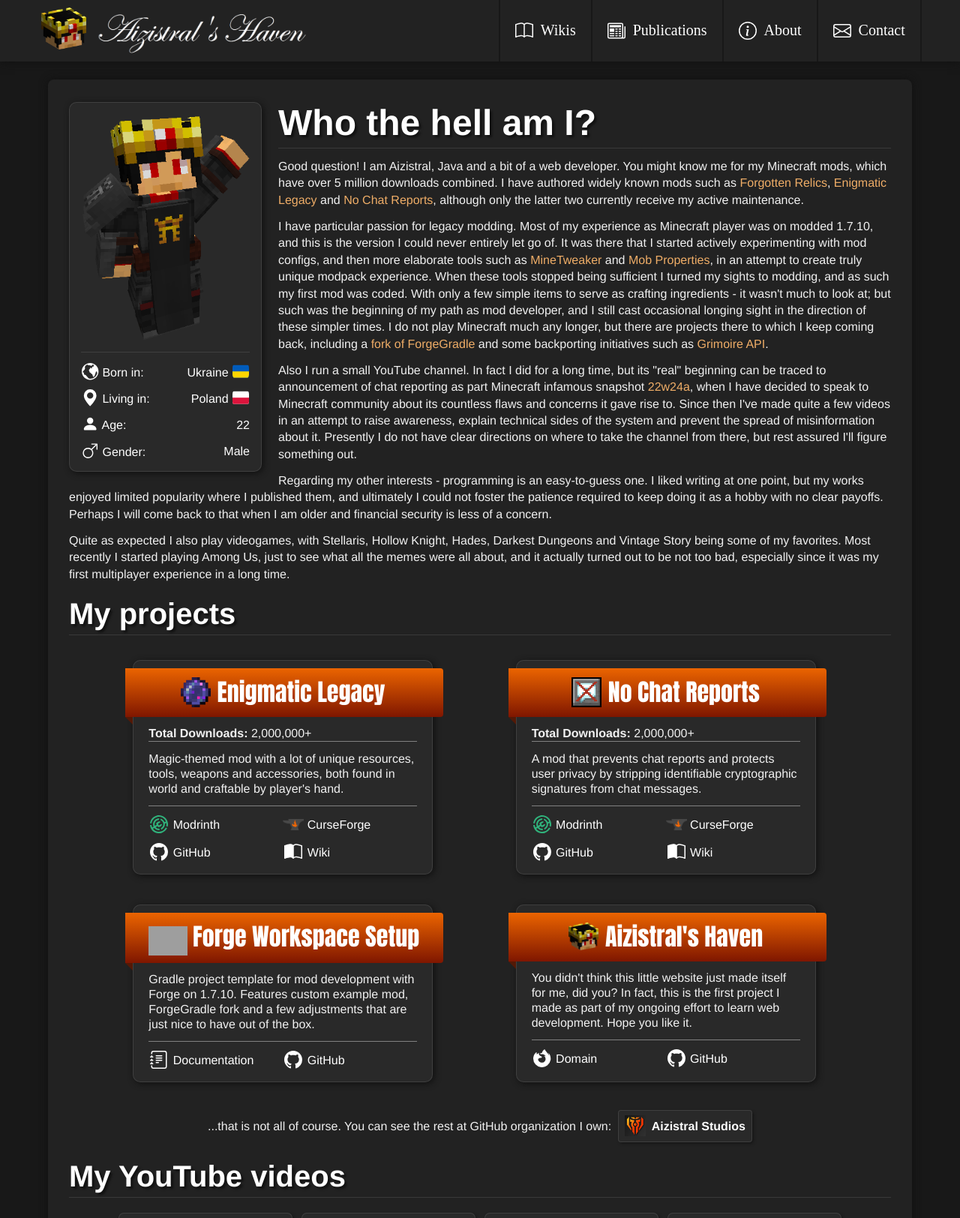
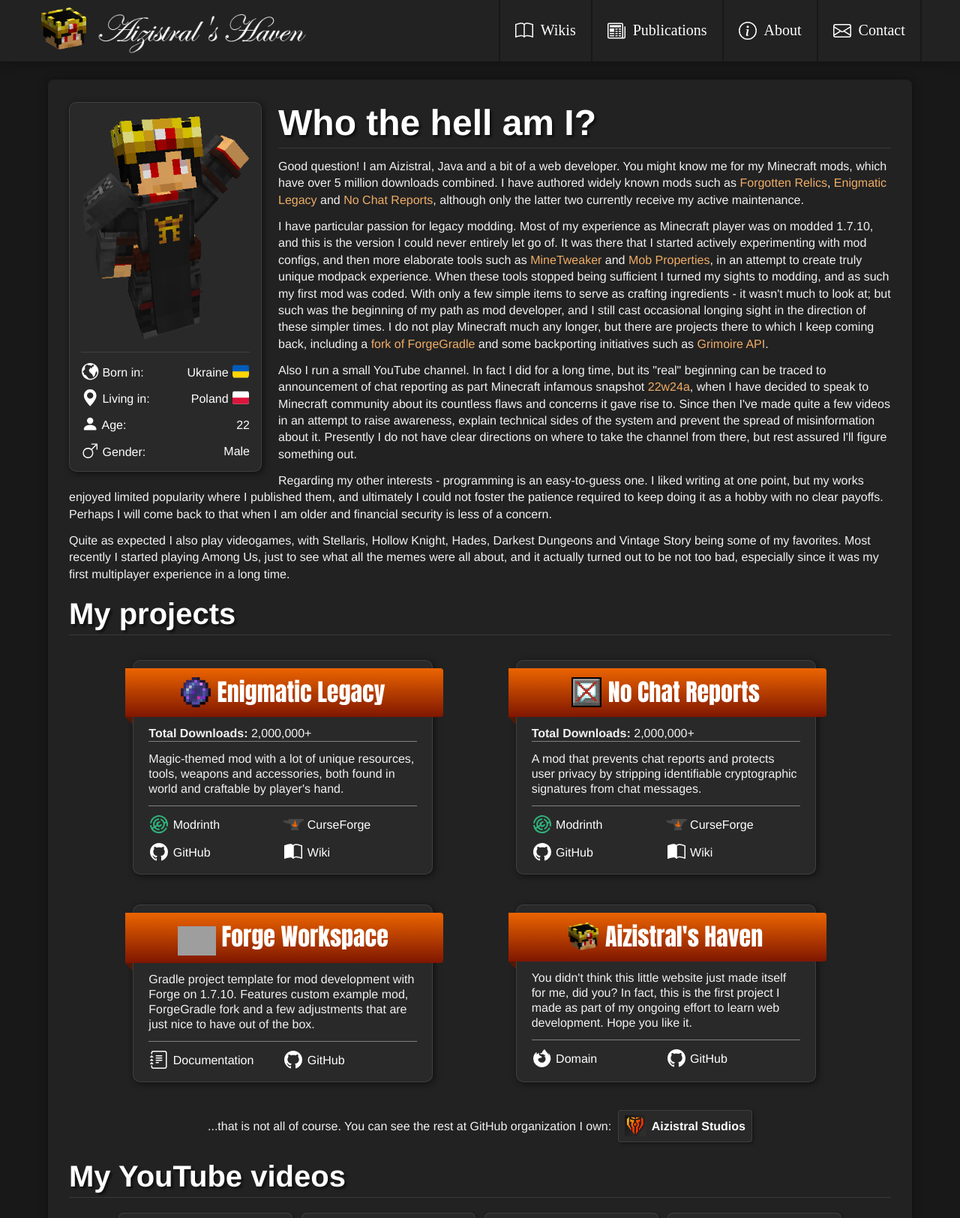
Before and after one commit to Aizistral-Studios/aizistral.com, a Jekyll site: the page built from about.html, in a window 1280 px wide, cut to the strip 0-1624 px from the top of the page. Shown: the whole strip at 75% size. Built offline with Jekyll 4.4.1, drawn with Linux system fonts in a browser that asks for light colours; grey boxes are pictures that could not be loaded.

Commit message:
Info cards adaptivity changes

```diff
--- a/_sass/adaptivity.scss
+++ b/_sass/adaptivity.scss
@@ -55,10 +55,6 @@
 
 	.publication-card-title {
 		min-width: 0;
-	}
-
-	.publication-card:hover {
-		transform: scale(0.84);
 	}
 
 	.publication-card-content-partial {
@@ -194,7 +190,7 @@
 
 	.info-card-text {
 		margin-top: 0.5rem;
-		font-size: 0.9rem;
+		font-size: 0.85rem;
 	}
 
 	.info-card-grid {
--- a/_sass/features.scss
+++ b/_sass/features.scss
@@ -40,9 +40,9 @@
 	font-size: 2rem;
 	font-family: 'Impact', 'Impact Backup', 'Anton', 'Arial Black', sans-serif;
 	margin-left: -31px;
-	padding-left: 31px;
+	padding-left: 10px;
 	margin-right: -35px;
-	padding-right: 35px;
+	padding-right: 14px;
 	margin-top: 10px;
 	margin-bottom: 10px;
 	padding-block: 10px;
--- a/about.html
+++ b/about.html
@@ -67,7 +67,7 @@
 					include framework_info_card.html
 					logo="/assets/icons/forge.png"
 					logo_class="card-forge-logo"
-					name="Forge Workspace Setup"
+					name="Forge Workspace"
 					desc="Gradle project template for mod development with Forge on 1.7.10. Features custom example mod, ForgeGradle fork and a few adjustments that are just nice to have out of the box."
 					docs="https://aizistral.com/"
 					repo="https://github.com/Aizistral-Studios/aizistral.com"
```
